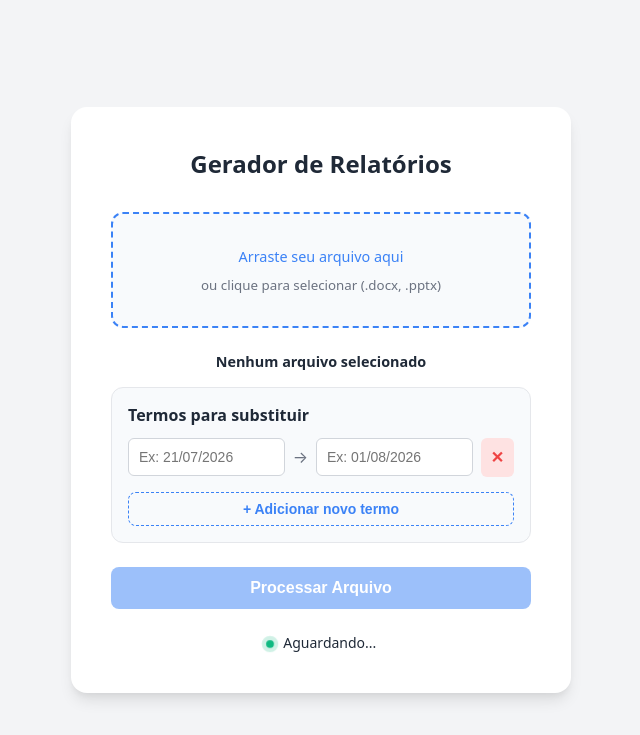
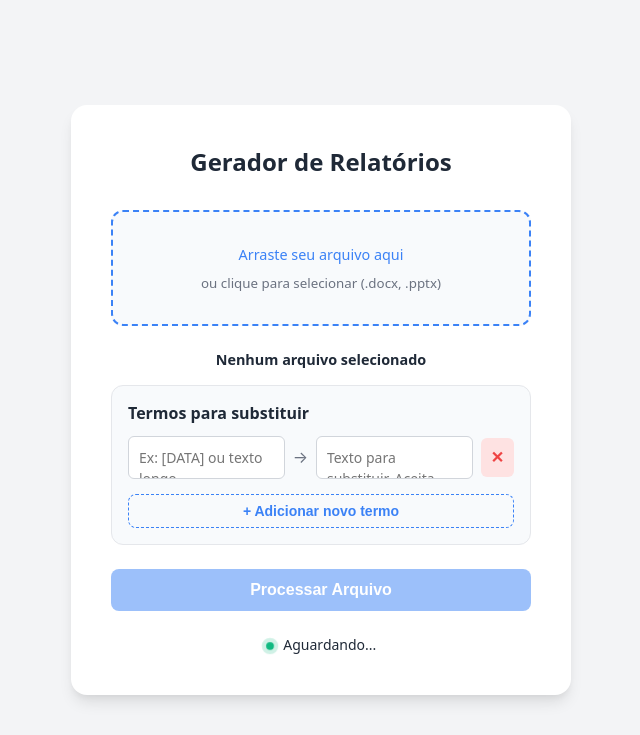
Before and after one commit to rickmschulz/automatiza-o-ciptc, a Flask app: page / in a window 1280 px wide. Shown: the top 735 px of the page, without its empty margins (319-959 px from the left). Run offline with Flask 3, Linux system fonts and the light colour scheme.

Commit message:
some improvements for input fields

```diff
--- a/templates/index.html
+++ b/templates/index.html
@@ -149,11 +149,30 @@
             border-radius: 6px;
             font-size: 0.875rem;
             outline: none;
-            transition: border-color 0.2s;
+            transition: border-color 0.2s, height 0.2s ease, box-shadow 0.2s ease;
+            font-family: inherit;
+            resize: none; /* Impede que o usuário puxe pelo canto para redimensionar aleatoriamente */
+            overflow: hidden; /* Esconde a barra de rolagem */
+            line-height: 1.5;
+            min-height: 42px; /* Altura exata de 1 linha */
+            background-color: #ffffff;
         }
 
         .custom-input:focus {
             border-color: var(--primary);
+            box-shadow: 0 0 0 3px rgba(59, 130, 246, 0.15); /* Efeito de foco suave (glow) */
+            z-index: 10; /* Garante que a sombra fique sobre os outros elementos */
+        }
+
+        .input-de, .input-para {
+            /* Permite quebras de linha normais em ambos os campos */
+            white-space: pre-wrap;
+        }
+
+        .input-de:focus, .input-para:focus {
+            /* Quando entra o foco, permite que a caixa cresça. */
+             min-height: 100px;
+             overflow-y: auto;
         }
 
         .btn-secondary {
@@ -238,11 +257,30 @@
             const row = document.createElement('div');
             row.className = 'rule-row';
 
-            // Campo de busca
-            const inputDe = document.createElement('input');
-            inputDe.type = 'text';
+            // Função auxiliar para aplicar o comportamento de auto-expansão
+            const applyAutoExpand = (element) => {
+                element.addEventListener('input', function() {
+                    if(document.activeElement !== this) return;
+                    this.style.height = 'auto';
+                    this.style.height = (this.scrollHeight) + 'px';
+                });
+
+                element.addEventListener('blur', function() {
+                    this.style.height = '42px';
+                    this.scrollTop = 0;
+                });
+
+                element.addEventListener('focus', function() {
+                   this.style.height = (this.scrollHeight) + 'px';
+                });
+            };
+
+            // Campo de busca agora também é um textarea
+            const inputDe = document.createElement('textarea');
             inputDe.className = 'custom-input input-de';
-            inputDe.placeholder = 'Ex: 21/07/2026';
+            inputDe.placeholder = 'Ex: [DATA] ou texto longo...';
+            inputDe.rows = 1;
+            applyAutoExpand(inputDe);
 
             // Separador visual
             const span = document.createElement('span');
@@ -250,10 +288,11 @@
             span.style.color = 'var(--text-muted)';
 
             // Campo de substituição
-            const inputPara = document.createElement('input');
-            inputPara.type = 'text';
+            const inputPara = document.createElement('textarea');
             inputPara.className = 'custom-input input-para';
-            inputPara.placeholder = 'Ex: 01/08/2026';
+            inputPara.placeholder = 'Texto para substituir. Aceita múltiplas linhas...';
+            inputPara.rows = 1;
+            applyAutoExpand(inputPara);
 
             // Botão de remover a linha
             const btnRemove = document.createElement('button');
```
